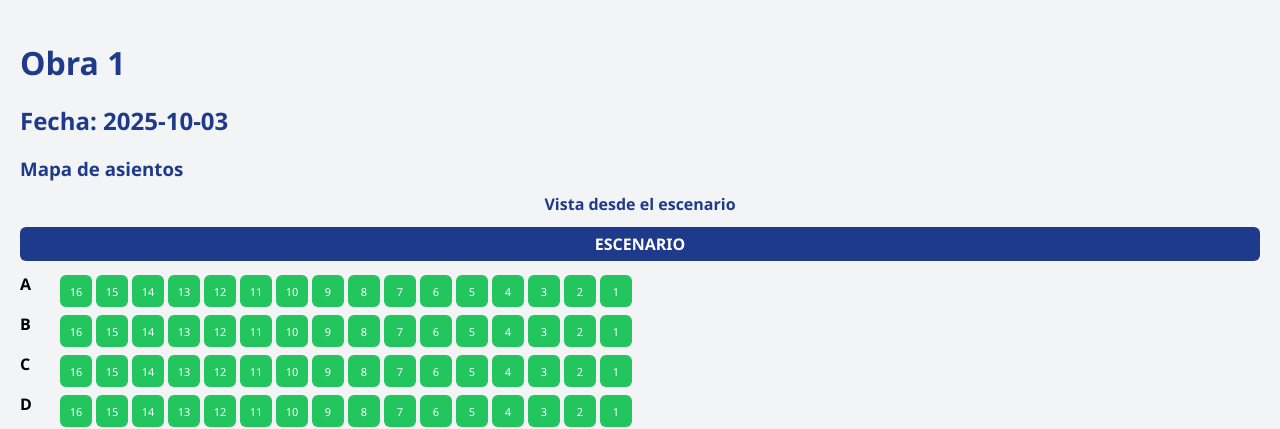
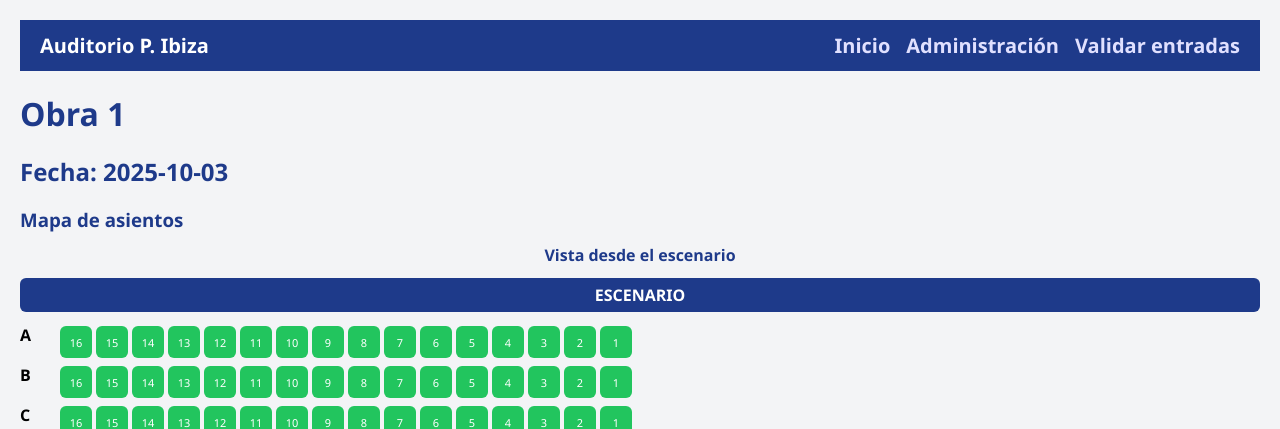
Before and after one commit to diegodjota04/auditorio_ibiza, a Flask app: page /evento/14 in a window 1280 px wide. Shown: the top 429 px of the page. Run offline with Flask 3, Linux system fonts and the light colour scheme; data comes from the database, SQL or seed files in the repository; both versions use the stored data as it was after the commit.

Commit message:
añadir barra de navegación homogénea en los html

```diff
--- a/static/css/styles.css
+++ b/static/css/styles.css
@@ -22,11 +22,19 @@ header {
   align-items: center;
 }
 
-header nav a {
+header nav {
+  display: flex;
+  gap: 16px;
+}
+
+.nav-link {
   color: #e0e0ff;
-  margin-right: 12px;
   text-decoration: none;
   font-weight: bold;
+}
+
+.nav-link:hover {
+  text-decoration: underline;
 }
 
 /* Paneles */
--- a/templates/evento.html
+++ b/templates/evento.html
@@ -11,6 +11,14 @@
     .seat.selected { border:2px solid #000; }
   </style>
 </head>
+  <header>
+    <span>Auditorio P. Ibiza</span>
+    <nav>
+      <a href="/" class="nav-link">Inicio</a>
+      <a href="/admin" class="nav-link">Administración</a>
+      <a href="/validar" class="nav-link">Validar entradas</a>
+    </nav>
+  </header>
 <body>
   <h1>{{ nombre }}</h1>
   <h2>Fecha: {{ fecha }}</h2>
--- a/templates/index.html
+++ b/templates/index.html
@@ -15,6 +15,7 @@
       <a href="/validar" class="header">Validar entradas</a>
     </nav>
   </header>
+
   <h1>Bienvenido al Auditorio P. Ibiza</h1>
   <h2>Seleccione un evento para comprar entradas</h2>
   <div id="eventos"></div>
```
Also changed, not shown: templates/admin.html (+8 -0 lines), templates/validar.html (+7 -4 lines), auditorio.db, static/eventos/15.jpg (added). Lines whose indentation alone changed are shown as unchanged.
